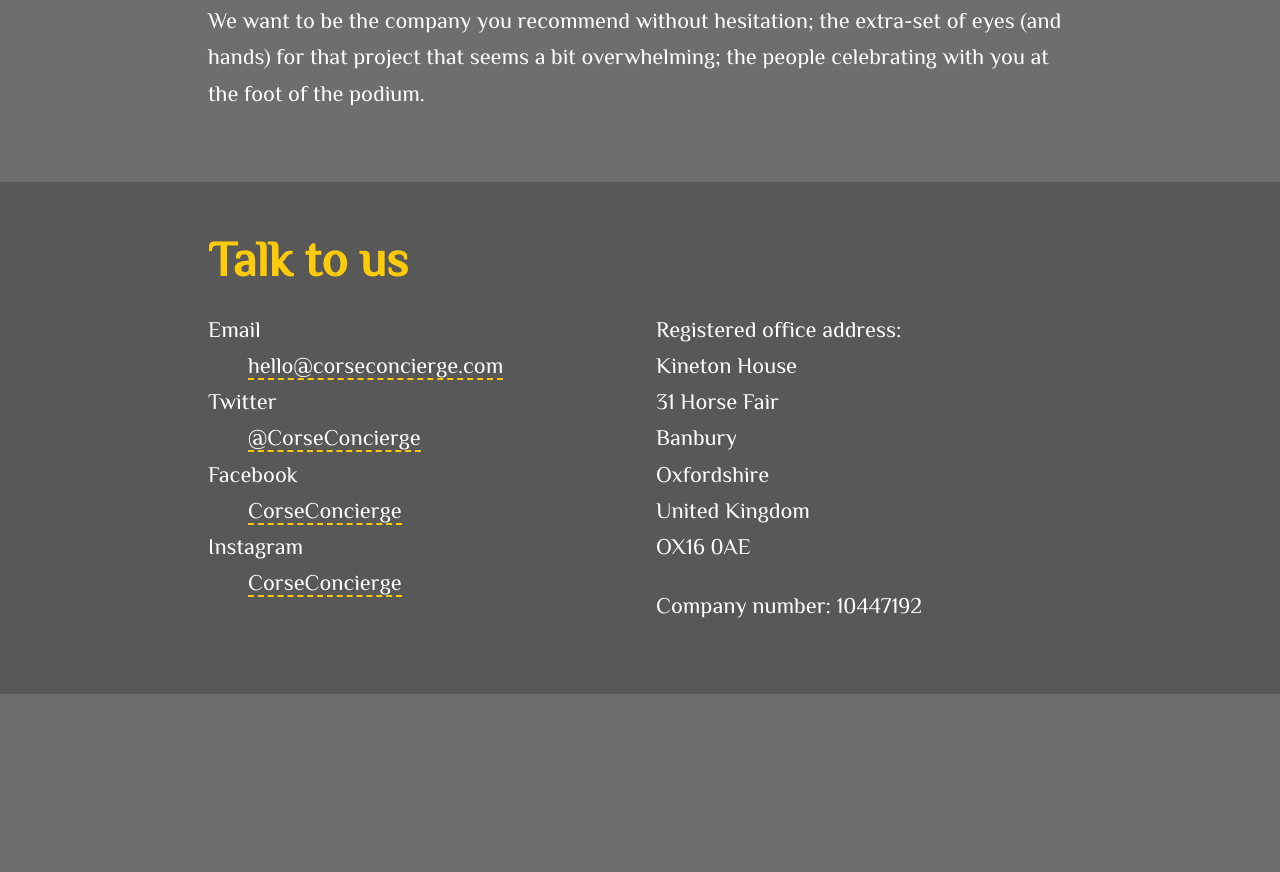
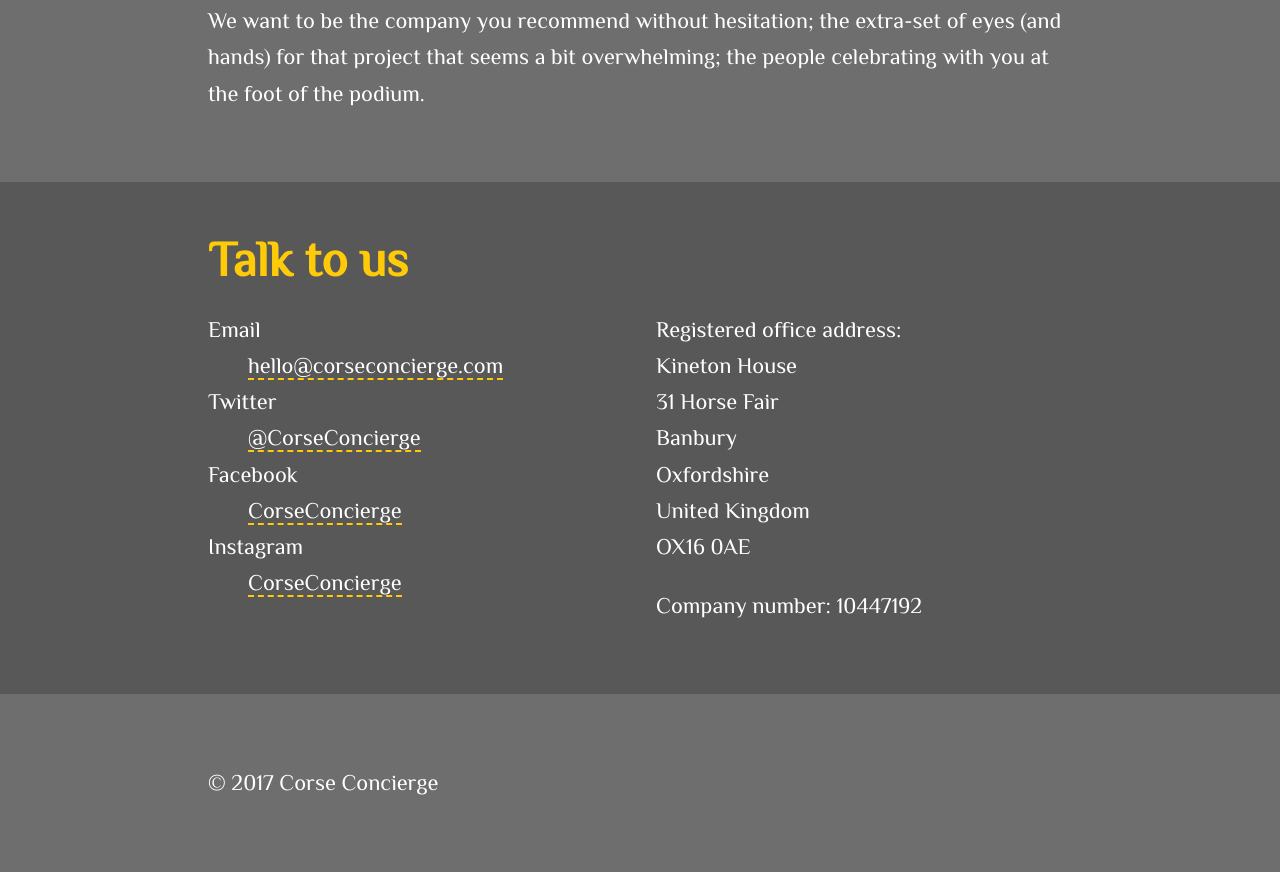
Before and after one commit to corseconcierge/corseconcierge.github.io, a website: page index.html in a window 1280 px wide. Shown: the part 2693-3565 px from the top of the page. Before the commit the page ends 3387 px from the top, so only its background shows below. Drawn offline with Linux system fonts and the light colour scheme.

Commit message:
Add copyright footer

```diff
--- a/index.html
+++ b/index.html
@@ -121,6 +121,11 @@
         </div>
       </div>
     </section>
+    <footer>
+      <div class="container">
+        <p>&copy; 2017 Corse Concierge</p>
+      </div>
+    </footer>
     <script>
       (function(i,s,o,g,r,a,m){i['GoogleAnalyticsObject']=r;i[r]=i[r]||function(){
       (i[r].q=i[r].q||[]).push(arguments)},i[r].l=1*new Date();a=s.createElement(o),
```
